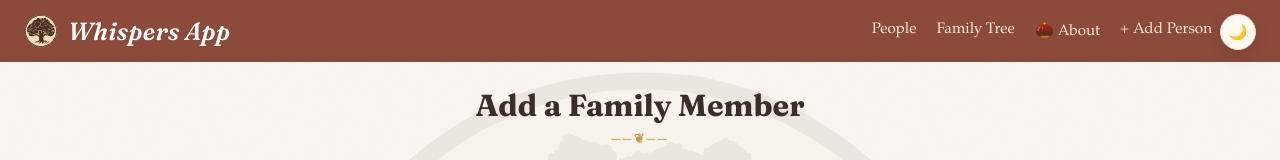
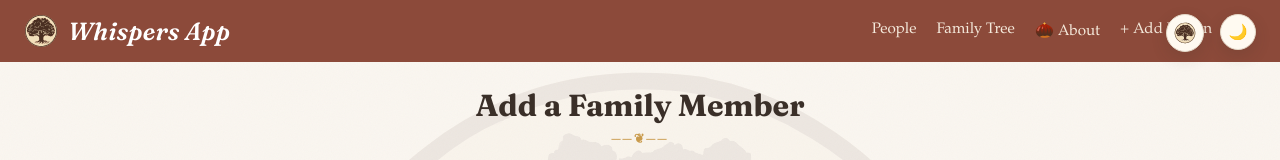
Before and after one commit to cohortjuan/Whispers-App, a React (Vite) app in the folder frontend/: page /people/new in a window 1280 px wide. Shown: the top 160 px of the page. Built offline with nearby package versions, Linux system fonts and the light colour scheme; no server answers.

Commit message:
Adjust frontend deployment routing and navbar

```diff
--- a/frontend/src/api/client.js
+++ b/frontend/src/api/client.js
@@ -1,7 +1,12 @@
 // tiny wrapper around fetch so the components don't have to deal with
 // json headers / error handling every single time
 
-const API_URL = (import.meta.env.VITE_API_URL || "/api").replace(/\/$/, "");
+const API_URL = (
+  import.meta.env.VITE_API_URL ||
+  (import.meta.env.PROD
+    ? "https://whispers-app.onrender.com/api"
+    : "http://localhost:5000/api")
+).replace(/\/$/, "");
 
 async function request(path, options = {}) {
   const res = await fetch(`${API_URL}${path}`, {
--- a/frontend/src/components/NavBar.jsx
+++ b/frontend/src/components/NavBar.jsx
@@ -1,25 +1,31 @@
-import { useEffect, useState } from 'react';
-import { Link } from 'react-router-dom';
+import { useEffect, useState } from "react";
+import { Link } from "react-router-dom";
 
-const THEME_KEY = 'whispers-theme';
+const THEME_KEY = "whispers-theme";
 
 export default function NavBar() {
   // index.html's inline script already worked out light-vs-dark (localStorage,
   // falling back to the OS preference) and set it on <html> before react even
   // mounted, so read that instead of re-deriving the same thing a second time
-  const [theme, setTheme] = useState(() => document.documentElement.getAttribute('data-theme'));
+  const [theme, setTheme] = useState(() =>
+    document.documentElement.getAttribute("data-theme"),
+  );
 
   // the whole app themes off this one attribute on <html> -- every color in
   // index.css is a css variable that gets redefined under [data-theme="dark"]
   useEffect(() => {
-    document.documentElement.setAttribute('data-theme', theme);
+    document.documentElement.setAttribute("data-theme", theme);
     localStorage.setItem(THEME_KEY, theme);
   }, [theme]);
 
   return (
     <nav className="navbar">
       <Link to="/" className="navbar-brand">
-        <img src={theme === 'dark' ? '/tree-logo-dark.svg' : '/tree-logo.svg'} alt="" className="navbar-logo" />
+        <img
+          src={theme === "dark" ? "/tree-logo-dark.svg" : "/tree-logo.svg"}
+          alt=""
+          className="navbar-logo"
+        />
         Whispers App
       </Link>
       <div className="navbar-links">
@@ -28,15 +34,24 @@ export default function NavBar() {
         <Link to="/about">🌰 About</Link>
         <Link to="/people/new">+ Add Person</Link>
       </div>
+      <Link to="/" className="home-float" title="Home" aria-label="Home">
+        <img
+          src={theme === "dark" ? "/tree-logo-dark.svg" : "/tree-logo.svg"}
+          alt=""
+          className="home-float-icon"
+        />
+      </Link>
       {/* pinned to the corner via css, not part of the navbar-links flow --
           otherwise it wraps down with the other links on narrow screens */}
       <button
         type="button"
         className="theme-toggle"
-        onClick={() => setTheme((t) => (t === 'dark' ? 'light' : 'dark'))}
-        title={theme === 'dark' ? 'switch to light mode' : 'switch to dark mode'}
+        onClick={() => setTheme((t) => (t === "dark" ? "light" : "dark"))}
+        title={
+          theme === "dark" ? "switch to light mode" : "switch to dark mode"
+        }
       >
-        {theme === 'dark' ? '☀️' : '🌙'}
+        {theme === "dark" ? "☀️" : "🌙"}
       </button>
     </nav>
   );
--- a/frontend/src/index.css
+++ b/frontend/src/index.css
@@ -188,6 +188,38 @@ body {
 :root[data-theme="dark"] .theme-toggle:hover {
   background: #34294a;
   color: var(--color-accent);
+}
+
+.home-float {
+  position: absolute;
+  top: 14px;
+  right: 76px;
+  width: 38px;
+  height: 38px;
+  display: flex;
+  align-items: center;
+  justify-content: center;
+  border-radius: 50%;
+  background: var(--color-surface);
+  border: 1px solid var(--color-border);
+  box-shadow: 0 6px 16px rgba(var(--shadow-rgb), 0.16);
+  transition:
+    transform 0.2s ease,
+    background 0.2s ease,
+    box-shadow 0.2s ease;
+}
+:root[data-theme="dark"] .home-float {
+  background: var(--color-surface);
+  border-color: var(--color-border);
+  box-shadow: 0 8px 20px rgba(0, 0, 0, 0.35);
+}
+.home-float:hover {
+  transform: rotate(-8deg) scale(1.08);
+  background: var(--color-photo-bg);
+}
+.home-float-icon {
+  width: 22px;
+  height: 22px;
 }
 
 /* headers */
```
Also changed, not shown: frontend/vercel.json.
